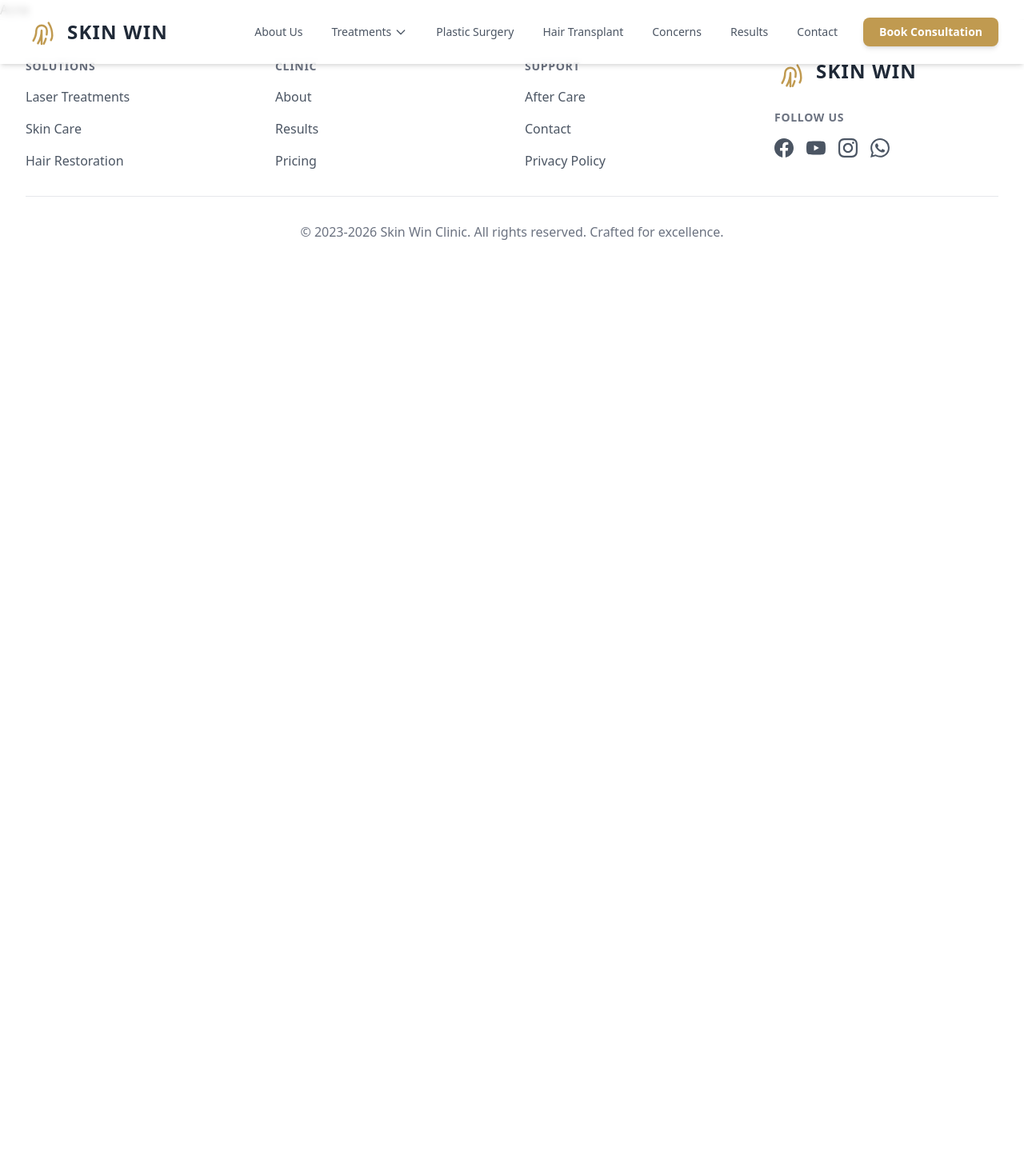
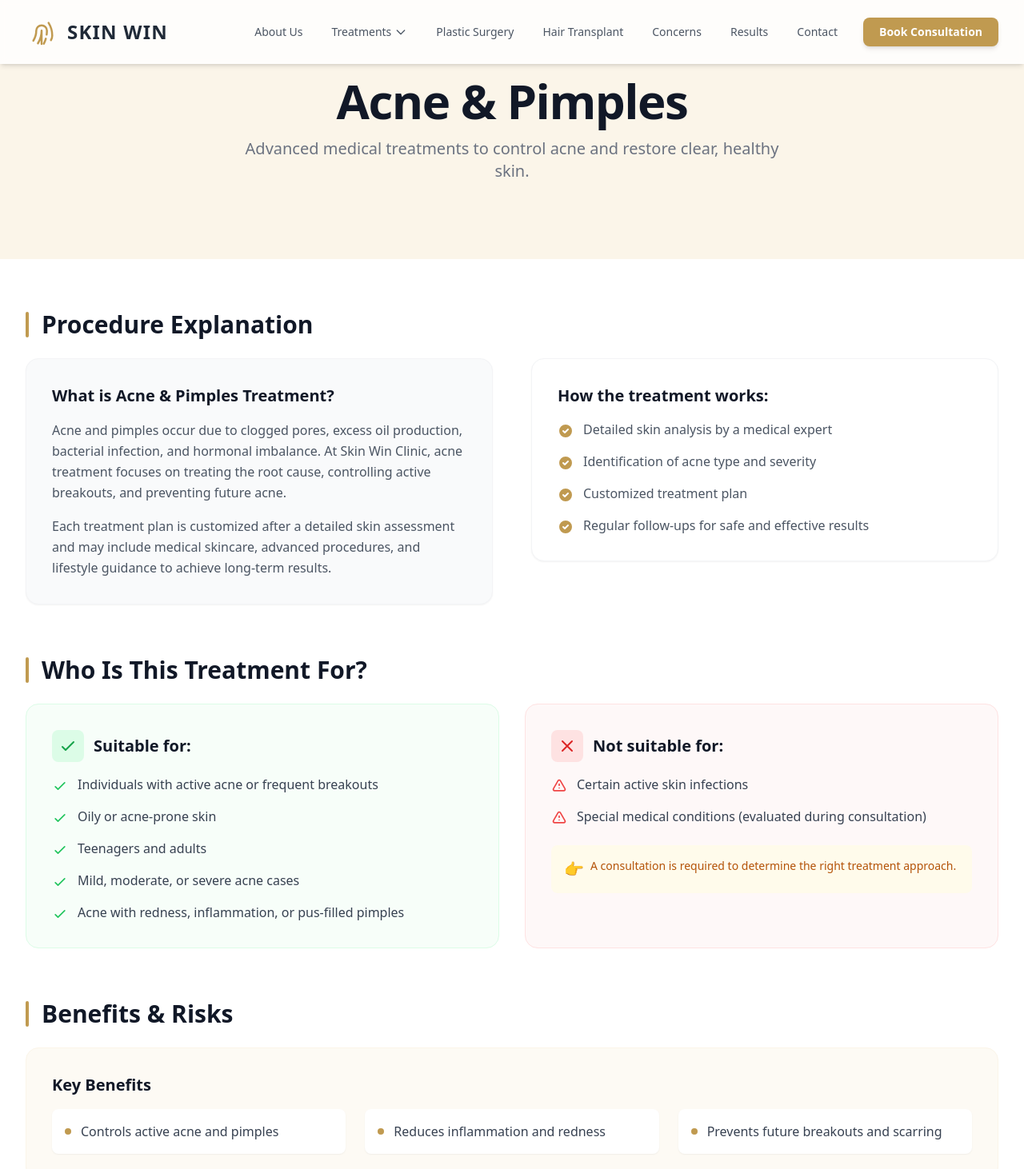
Before and after one commit to aad1tyanagpal/skinwin, a React (Create React App) app in the folder website/: page /treatments/skin-treatments/skin-concerns/acne in a window 1280 px wide. Shown: the top 1462 px of the page at 80% size. Before the commit the page ends 800 px from the top, so only its background shows below. Built offline with nearby package versions, Linux system fonts and the light colour scheme; the HTML template or start-up script is replaced by a standard one.

Commit message:
Fix Treatments navigation link and add Skin Treatments landing page

```diff
--- a/website/src/pages/treatments/skin-treatments/skin-concerns/Acne.jsx
+++ b/website/src/pages/treatments/skin-treatments/skin-concerns/Acne.jsx
@@ -1,9 +1,170 @@
 import React from 'react';
+
+const CheckIcon = () => (
+  <svg className="w-5 h-5 text-[#C09A50] mt-1 mr-3 flex-shrink-0" fill="currentColor" viewBox="0 0 20 20">
+    <path fillRule="evenodd" d="M10 18a8 8 0 100-16 8 8 0 000 16zm3.707-9.293a1 1 0 00-1.414-1.414L9 10.586 7.707 9.293a1 1 0 00-1.414 1.414l2 2a1 1 0 001.414 0l4-4z" clipRule="evenodd" />
+  </svg>
+);
 
 const Acne = () => {
   return (
-    <div>
-      <h1>Acne</h1>
+    <div className="bg-white">
+      {/* Hero Section */}
+      <div className="relative bg-[#FBF5E9] py-16 sm:py-24">
+        <div className="max-w-7xl mx-auto px-4 sm:px-6 lg:px-8 text-center">
+          <h1 className="text-4xl font-extrabold text-gray-900 sm:text-5xl sm:tracking-tight lg:text-6xl">
+            Acne & Pimples
+          </h1>
+          <p className="mt-4 max-w-2xl mx-auto text-xl text-gray-500">
+            Advanced medical treatments to control acne and restore clear, healthy skin.
+          </p>
+        </div>
+      </div>
+
+      {/* Content Sections */}
+      <div className="max-w-7xl mx-auto px-4 sm:px-6 lg:px-8 py-16 space-y-16">
+
+        {/* Procedure Explanation */}
+        <section>
+          <div className="flex items-center mb-6">
+            <div className="h-8 w-1 bg-[#C09A50] mr-4 rounded-full"></div>
+            <h2 className="text-3xl font-bold text-gray-900">Procedure Explanation</h2>
+          </div>
+
+          <div className="grid md:grid-cols-2 gap-12 items-start">
+            <div className="bg-gray-50 rounded-2xl p-8 shadow-sm border border-gray-100">
+              <h3 className="text-xl font-bold text-gray-900 mb-4">What is Acne & Pimples Treatment?</h3>
+              <p className="text-gray-600 leading-relaxed mb-4">
+                Acne and pimples occur due to clogged pores, excess oil production, bacterial infection, and hormonal imbalance.
+                At Skin Win Clinic, acne treatment focuses on treating the root cause, controlling active breakouts,
+                and preventing future acne.
+              </p>
+              <p className="text-gray-600 leading-relaxed font-medium">
+                Each treatment plan is customized after a detailed skin assessment and may include medical skincare,
+                advanced procedures, and lifestyle guidance to achieve long-term results.
+              </p>
+            </div>
+
+            <div className="bg-white rounded-2xl p-8 shadow-sm border border-gray-100">
+              <h3 className="text-xl font-bold text-gray-900 mb-4">How the treatment works:</h3>
+              <ul className="space-y-4">
+                {[
+                  "Detailed skin analysis by a medical expert",
+                  "Identification of acne type and severity",
+                  "Customized treatment plan",
+                  "Regular follow-ups for safe and effective results"
+                ].map((item, index) => (
+                  <li key={index} className="flex items-start">
+                    <CheckIcon />
+                    <span className="text-gray-600">{item}</span>
+                  </li>
+                ))}
+              </ul>
+            </div>
+          </div>
+        </section>
+
+        {/* Who It's For */}
+        <section>
+          <div className="flex items-center mb-6">
+            <div className="h-8 w-1 bg-[#C09A50] mr-4 rounded-full"></div>
+            <h2 className="text-3xl font-bold text-gray-900">Who Is This Treatment For?</h2>
+          </div>
+
+          <div className="grid md:grid-cols-2 gap-8">
+            <div className="bg-green-50/50 rounded-2xl p-8 border border-green-100">
+              <h3 className="text-xl font-bold text-gray-900 mb-4 flex items-center">
+                <span className="bg-green-100 text-green-600 p-2 rounded-lg mr-3">
+                  <svg className="w-6 h-6" fill="none" stroke="currentColor" viewBox="0 0 24 24">
+                    <path strokeLinecap="round" strokeLinejoin="round" strokeWidth={2} d="M5 13l4 4L19 7" />
+                  </svg>
+                </span>
+                Suitable for:
+              </h3>
+              <ul className="space-y-4">
+                {[
+                  "Individuals with active acne or frequent breakouts",
+                  "Oily or acne-prone skin",
+                  "Teenagers and adults",
+                  "Mild, moderate, or severe acne cases",
+                  "Acne with redness, inflammation, or pus-filled pimples"
+                ].map((item, index) => (
+                  <li key={index} className="flex items-start">
+                    <svg className="w-5 h-5 text-green-500 mt-1 mr-3 flex-shrink-0" fill="none" stroke="currentColor" viewBox="0 0 24 24">
+                      <path strokeLinecap="round" strokeLinejoin="round" strokeWidth={2} d="M5 13l4 4L19 7" />
+                    </svg>
+                    <span className="text-gray-700">{item}</span>
+                  </li>
+                ))}
+              </ul>
+            </div>
+
+            <div className="bg-red-50/50 rounded-2xl p-8 border border-red-100">
+              <h3 className="text-xl font-bold text-gray-900 mb-4 flex items-center">
+                <span className="bg-red-100 text-red-600 p-2 rounded-lg mr-3">
+                  <svg className="w-6 h-6" fill="none" stroke="currentColor" viewBox="0 0 24 24">
+                    <path strokeLinecap="round" strokeLinejoin="round" strokeWidth={2} d="M6 18L18 6M6 6l12 12" />
+                  </svg>
+                </span>
+                Not suitable for:
+              </h3>
+              <ul className="space-y-4">
+                {[
+                  "Certain active skin infections",
+                  "Special medical conditions (evaluated during consultation)"
+                ].map((item, index) => (
+                  <li key={index} className="flex items-start">
+                    <svg className="w-5 h-5 text-red-500 mt-1 mr-3 flex-shrink-0" fill="none" stroke="currentColor" viewBox="0 0 24 24">
+                      <path strokeLinecap="round" strokeLinejoin="round" strokeWidth={2} d="M12 9v2m0 4h.01m-6.938 4h13.856c1.54 0 2.502-1.667 1.732-3L13.732 4c-.77-1.333-2.694-1.333-3.464 0L3.34 16c-.77 1.333.192 3 1.732 3z" />
+                    </svg>
+                    <span className="text-gray-700">{item}</span>
+                  </li>
+                ))}
+              </ul>
+              <div className="mt-6 flex items-start text-amber-700 bg-amber-50 p-4 rounded-lg">
+                <span className="text-xl mr-2">👉</span>
+                <p className="text-sm font-medium">A consultation is required to determine the right treatment approach.</p>
+              </div>
+            </div>
+          </div>
+        </section>
+
+        {/* Benefits & Risks */}
+        <section>
+          <div className="flex items-center mb-6">
+            <div className="h-8 w-1 bg-[#C09A50] mr-4 rounded-full"></div>
+            <h2 className="text-3xl font-bold text-gray-900">Benefits & Risks</h2>
+          </div>
+
+          <div className="bg-[#FBF5E9]/50 rounded-2xl p-8 border border-[#FBF5E9]">
+            <h3 className="text-xl font-semibold text-gray-900 mb-4">Key Benefits</h3>
+            <ul className="grid md:grid-cols-3 gap-6">
+              {[
+                "Controls active acne and pimples",
+                "Reduces inflammation and redness",
+                "Prevents future breakouts and scarring"
+              ].map((item, index) => (
+                <li key={index} className="flex items-center bg-white p-4 rounded-lg shadow-sm">
+                  <span className="h-2 w-2 bg-[#C09A50] rounded-full mr-3"></span>
+                  <span className="text-gray-700 font-medium">{item}</span>
+                </li>
+              ))}
+            </ul>
+          </div>
+        </section>
+
+        {/* Prior to Before & After section */}
+        <section>
+          <div className="flex items-center mb-6">
+            <div className="h-8 w-1 bg-[#C09A50] mr-4 rounded-full"></div>
+            <h2 className="text-3xl font-bold text-gray-900">Before & After</h2>
+          </div>
+          <div className="bg-gray-50 rounded-2xl p-12 text-center border-2 border-dashed border-gray-200">
+            <p className="text-gray-500 text-lg">Images coming soon...</p>
+          </div>
+        </section>
+
+      </div>
     </div>
   );
 };
```
